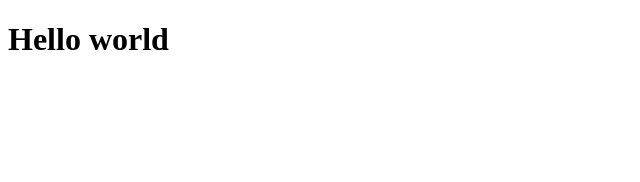
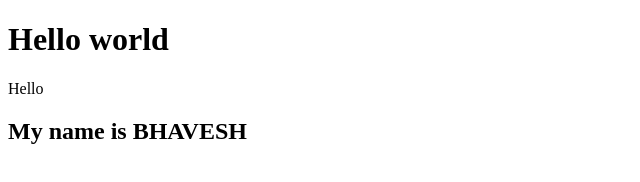
Before and after one commit to BST1807/cl-session1, a plain HTML site: page index.html in a window 1280 px wide. Shown: the whole page, without its empty margins (0-640 px from the left). Drawn offline with Linux system fonts and the light colour scheme.

Commit message:
my third commit

```diff
--- a/index.html
+++ b/index.html
@@ -7,5 +7,7 @@
 </head>
 <body>
     <h1>Hello world</h1>
+    <p>Hello</p>
+    <h2>My name is BHAVESH</h2>
 </body>
 </html>
```
